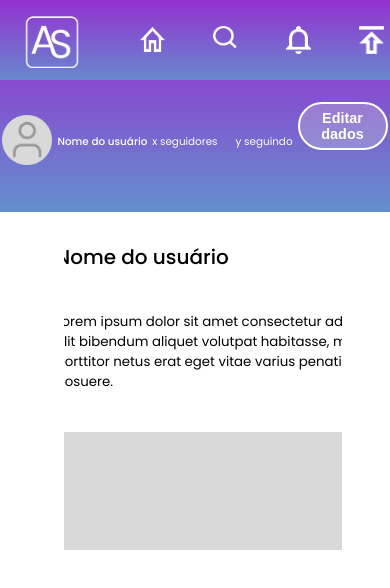
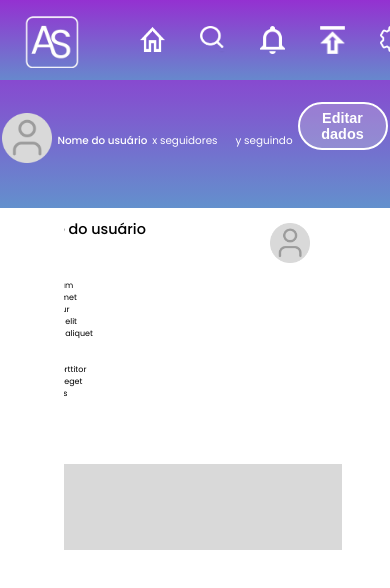
Before and after one commit to evellyn489/AmbrosioSocial, a React (Vite) app: page /perfil in a window 390 px wide. Shown: the top 588 px of the page. Built offline with nearby package versions, Linux system fonts and the light colour scheme.

Commit message:
Outra parte da responsividade da tela de perfil

```diff
--- a/src/pages/Perfil/Perfil.module.scss
+++ b/src/pages/Perfil/Perfil.module.scss
@@ -140,6 +140,12 @@
 
 @media (max-width: 425px) {
     .container {
+        header {
+            div {
+                gap: 35px;
+            }
+        }
+
         div.asideMain {
             aside {
                 font-size: 0.65rem;
@@ -151,6 +157,20 @@
             }
 
             main {
+                div {
+                    align-items: flex-start;
+
+                    margin-right: 30em;
+                    h1 {
+                        font-size: 0.9rem;
+                    }
+
+                    p {
+                        font-size: 0.5rem;
+                    }
+
+                   width: 100%;
+                }
                 margin-left: 4em;
             }
         }
```
